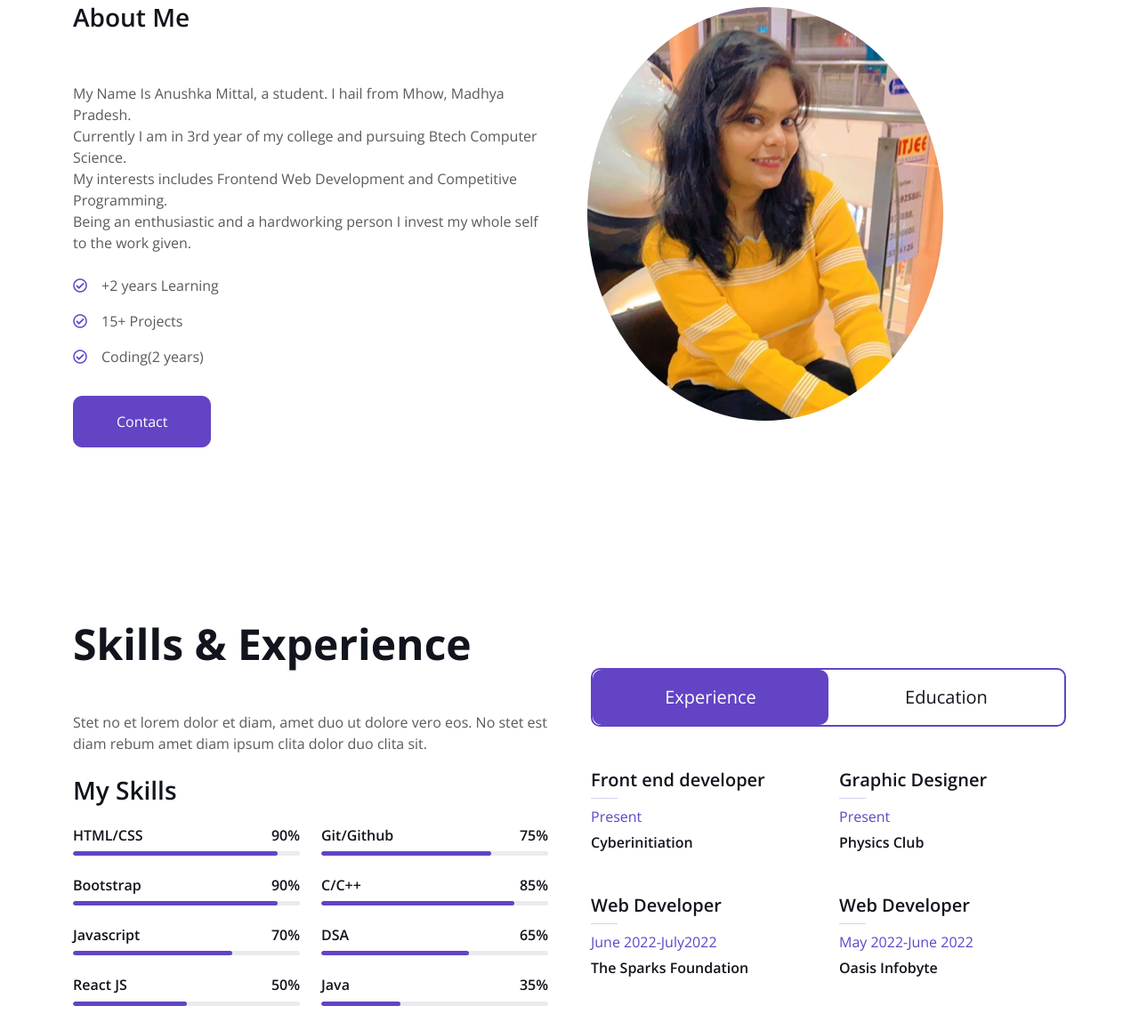
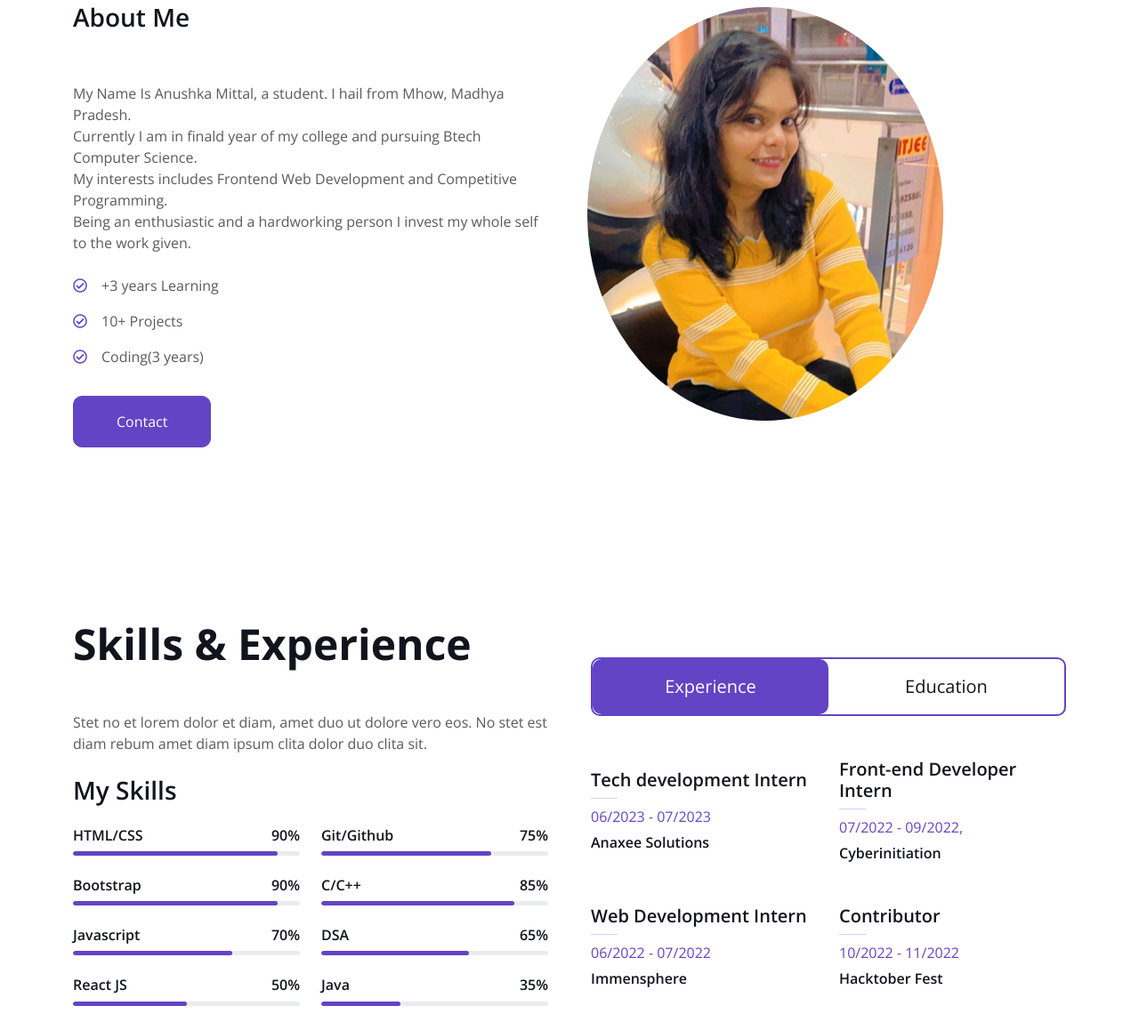
Before and after one commit to AnushkaMittal21/Personal_Portfolio_Website, a plain HTML site: page index.html in a window 1280 px wide. Shown: the part 894-2052 px from the top of the page at 89% size. Drawn offline with nearby package versions, Linux system fonts and the light colour scheme.

Commit message:
Update index.html

```diff
--- a/index.html
+++ b/index.html
@@ -67,16 +67,16 @@
                     <h3>About Me</h3>
                 </div>
                 <p class="mb-4">My Name Is Anushka Mittal, a student.</span> I hail from Mhow, Madhya Pradesh.<br>
-                    Currently I am in 3rd year of
+                    Currently I am in finald year of
                     my college and pursuing Btech Computer Science. <br>My interests includes Frontend Web Development
                     and
                     Competitive Programming. <br>Being an enthusiastic and a hardworking person I invest my whole self
                     to
                     the work given.
                 </p>
-                <p class="mb-3"><i class="far fa-check-circle text-primary me-3"></i>+2 years Learning</p>
-                <p class="mb-3"><i class="far fa-check-circle text-primary me-3"></i>15+ Projects</p>
-                <p class="mb-3"><i class="far fa-check-circle text-primary me-3"></i>Coding(2 years)</p>
+                <p class="mb-3"><i class="far fa-check-circle text-primary me-3"></i>+3 years Learning</p>
+                <p class="mb-3"><i class="far fa-check-circle text-primary me-3"></i>10+ Projects</p>
+                <p class="mb-3"><i class="far fa-check-circle text-primary me-3"></i>Coding(3 years)</p>
                 <a class="btn btn-primary py-3 px-5 mt-3" href="#contact">Contact</a>
             </div>
             <div class="col-lg-6">
@@ -215,28 +215,28 @@
                     <div id="tab-1" class="tab-pane fade show p-0 active">
                         <div class="row gy-5 gx-4">
                             <div class="col-sm-6">
-                                <h5>Front end developer</h5>
+                                <h5>Tech development Intern</h5>
                                 <hr class="text-primary my-2">
-                                <p class="text-primary mb-2">Present</p>
+                                <p class="text-primary mb-2">06/2023 - 07/2023</p>
+                                <h6 class="mb-0">Anaxee Solutions</h6>
+                            </div>
+                            <div class="col-sm-6">
+                                <h5>Front-end Developer Intern</h5>
+                                <hr class="text-primary my-2">
+                                <p class="text-primary mb-2">07/2022 - 09/2022, </p>
                                 <h6 class="mb-0">Cyberinitiation</h6>
                             </div>
                             <div class="col-sm-6">
-                                <h5>Graphic Designer</h5>
+                                <h5>Web Development Intern</h5>
                                 <hr class="text-primary my-2">
-                                <p class="text-primary mb-2">Present</p>
-                                <h6 class="mb-0">Physics Club</h6>
+                                <p class="text-primary mb-2">06/2022 - 07/2022</p>
+                                <h6 class="mb-0">Immensphere</h6>
                             </div>
                             <div class="col-sm-6">
-                                <h5>Web Developer</h5>
+                                <h5>Contributor</h5>
                                 <hr class="text-primary my-2">
-                                <p class="text-primary mb-2">June 2022-July2022</p>
-                                <h6 class="mb-0">The Sparks Foundation</h6>
-                            </div>
-                            <div class="col-sm-6">
-                                <h5>Web Developer</h5>
-                                <hr class="text-primary my-2">
-                                <p class="text-primary mb-2">May 2022-June 2022</p>
-                                <h6 class="mb-0">Oasis Infobyte</h6>
+                                <p class="text-primary mb-2">10/2022 - 11/2022</p>
+                                <h6 class="mb-0">Hacktober Fest</h6>
                             </div>
                         </div>
                     </div>
```
